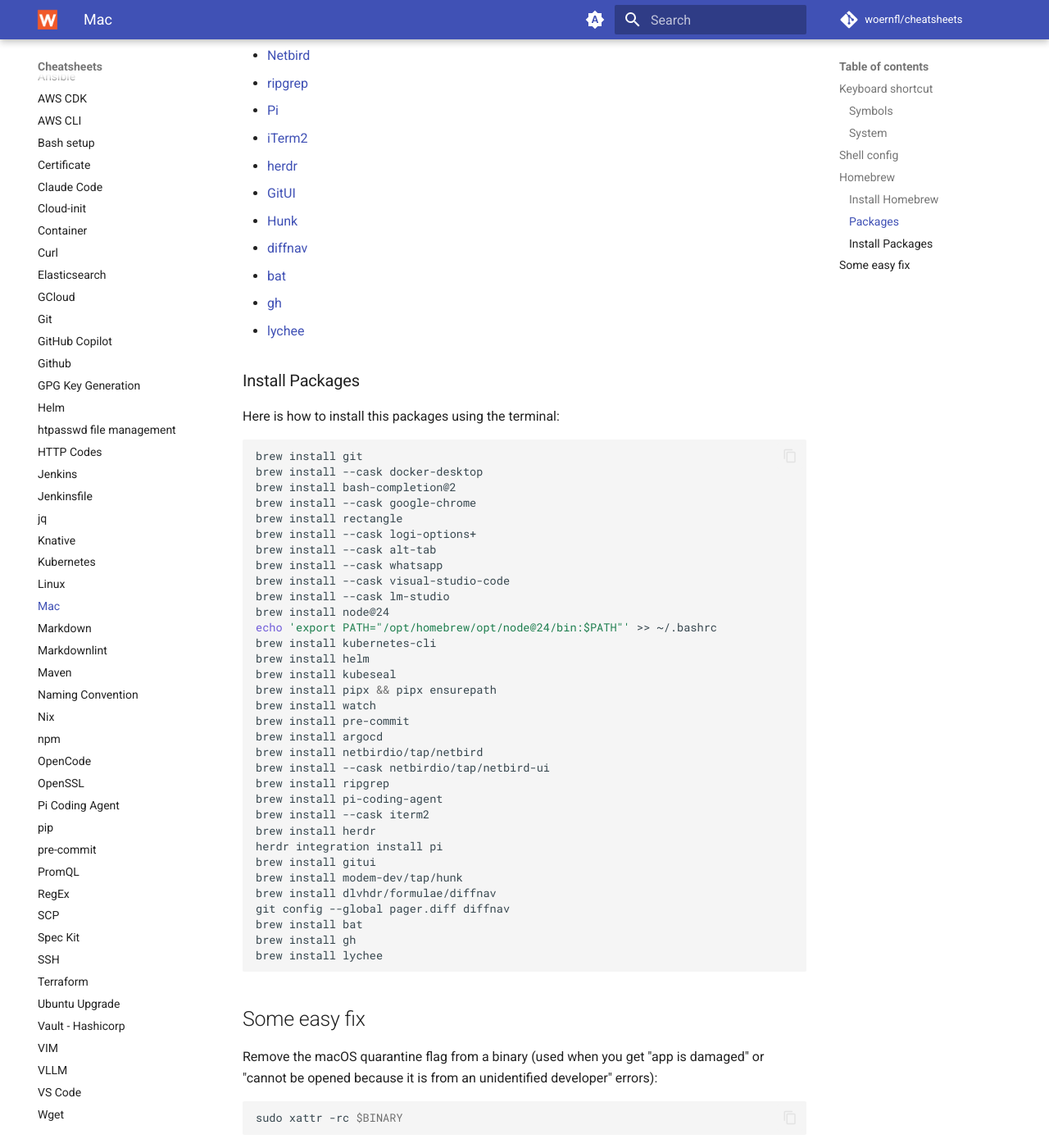
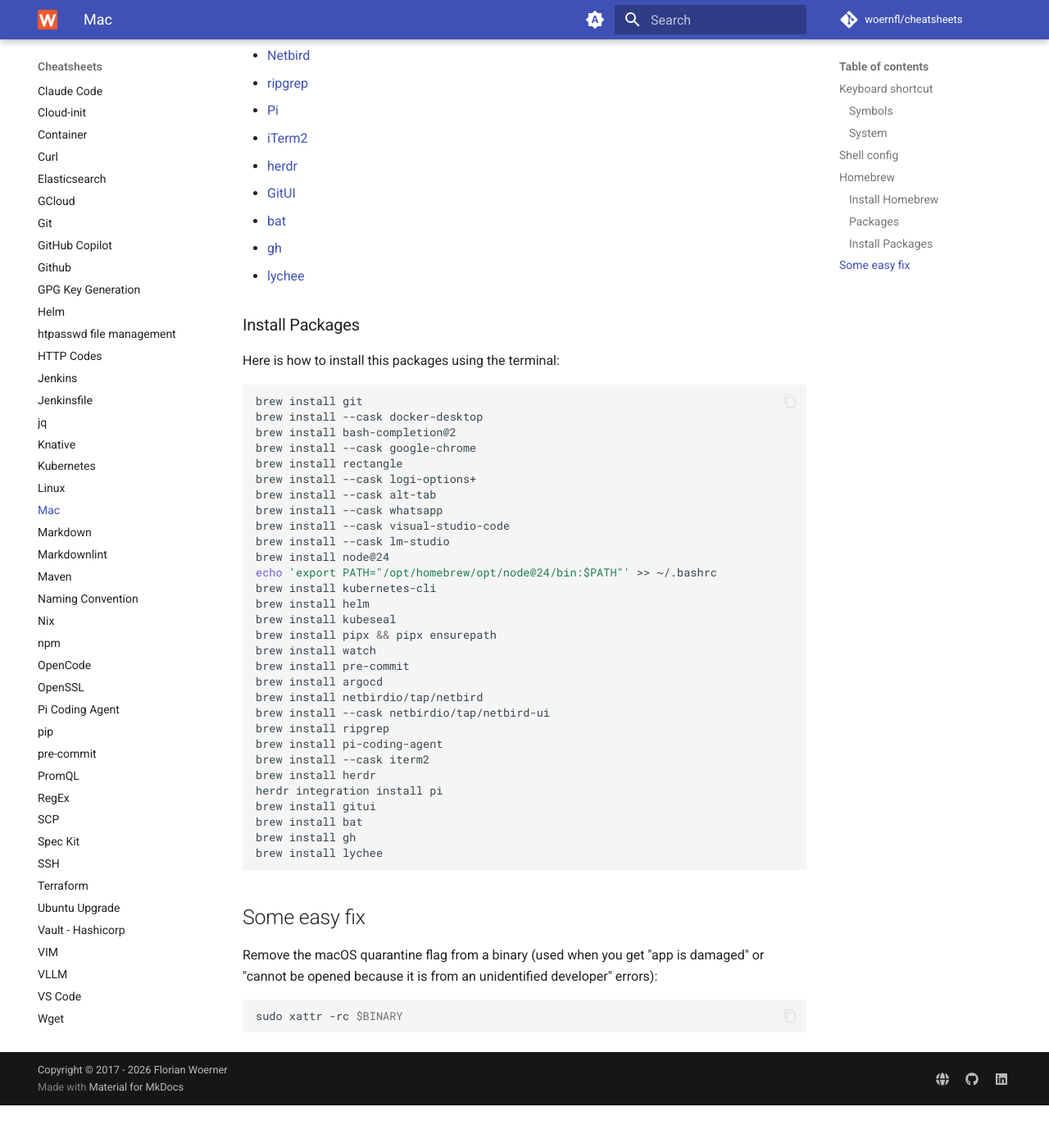
Before and after one commit to woernfl/cheatsheets, an MkDocs documentation site: the page built from docs/mac.md, in a window 1280 px wide and 1400 px high, scrolled down 2280 px. Shown: the whole window at 82% size. Built offline with MkDocs 1.6.1 and Material for MkDocs 9.7.7, drawn with Linux system fonts in a browser that asks for light colours; comment, search, counter and statistics services are not loaded; after the commit the page ends 3628 px from its top, so only the background shows below that.

Commit message:
Remove Hunk and diffnav from mac.md (#472)
Removed Hunk and diffnav from the list of tools and installation commands.

```diff
--- a/docs/mac.md
+++ b/docs/mac.md
@@ -82,8 +82,6 @@
 - [iTerm2](https://github.com/gnachman/iterm2)
 - [herdr](https://herdr.dev/)
 - [GitUI](https://github.com/gitui-org/gitui)
-- [Hunk](https://github.com/modem-dev/hunk)
-- [diffnav](https://github.com/dlvhdr/diffnav)
 - [bat](https://github.com/sharkdp/bat)
 - [gh](https://cli.github.com/)
 - [lychee](https://lychee.cli.rs/)
@@ -120,9 +118,6 @@
 brew install herdr
 herdr integration install pi
 brew install gitui
-brew install modem-dev/tap/hunk
-brew install dlvhdr/formulae/diffnav
-git config --global pager.diff diffnav
 brew install bat
 brew install gh
 brew install lychee
```
